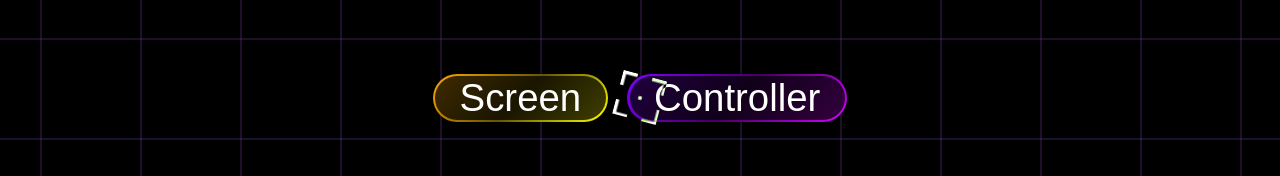
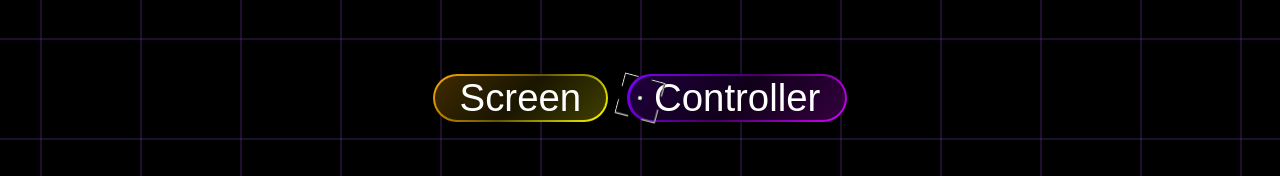
Before and after one commit to CY-Cheung/TKD-scoreboard, a React (Vite) app: page / in a window 1280 px wide. Shown: the part 302-478 px from the top of the page. Built offline with nearby package versions, Linux system fonts and the light colour scheme.

Commit message:
Quick commit by script.

```diff
--- a/src/Components/TargetCursor/TargetCursor.css
+++ b/src/Components/TargetCursor/TargetCursor.css
@@ -26,9 +26,9 @@
   position: absolute;
   left: 50%;
   top: 50%;
-  width: 12px;
-  height: 12px;
-  border: 3px solid #fff;
+  width: 1dvw;
+  aspect-ratio: 1;
+  border: 0.125dvw solid #fff;
   will-change: transform;
 }
 
--- a/src/Components/TargetCursor/TargetCursor.jsx
+++ b/src/Components/TargetCursor/TargetCursor.jsx
@@ -142,19 +142,10 @@ const TargetCursor = ({
 			}
 			gsap.to(cursorRef.current, { scale: 1, duration: 0.2 });
 			gsap.to(dotRef.current, { scale: 1, duration: 0.3 });
-
-			// 讓游標繼續旋轉
-			if (spinTl.current) {
-				spinTl.current.kill();
-				spinTl.current = gsap
-					.timeline({ repeat: -1 })
-					.to(cursorRef.current, {
-						rotation: "+=360",
-						duration: spinDuration,
-						ease: "none",
-					});
-			}
-		};
+			if (!dotRef.current) return;
+				gsap.to(dotRef.current, { scale: 1, duration: 0.3 });
+				gsap.to(cursorRef.current, { scale: 1, duration: 0.2 });
+			};
 
 		window.addEventListener("mousedown", mouseDownHandler);
 		window.addEventListener("mouseup", mouseUpHandler);
```
Also changed, not shown: 1 other file (tests, documents, lock files or other folders).
